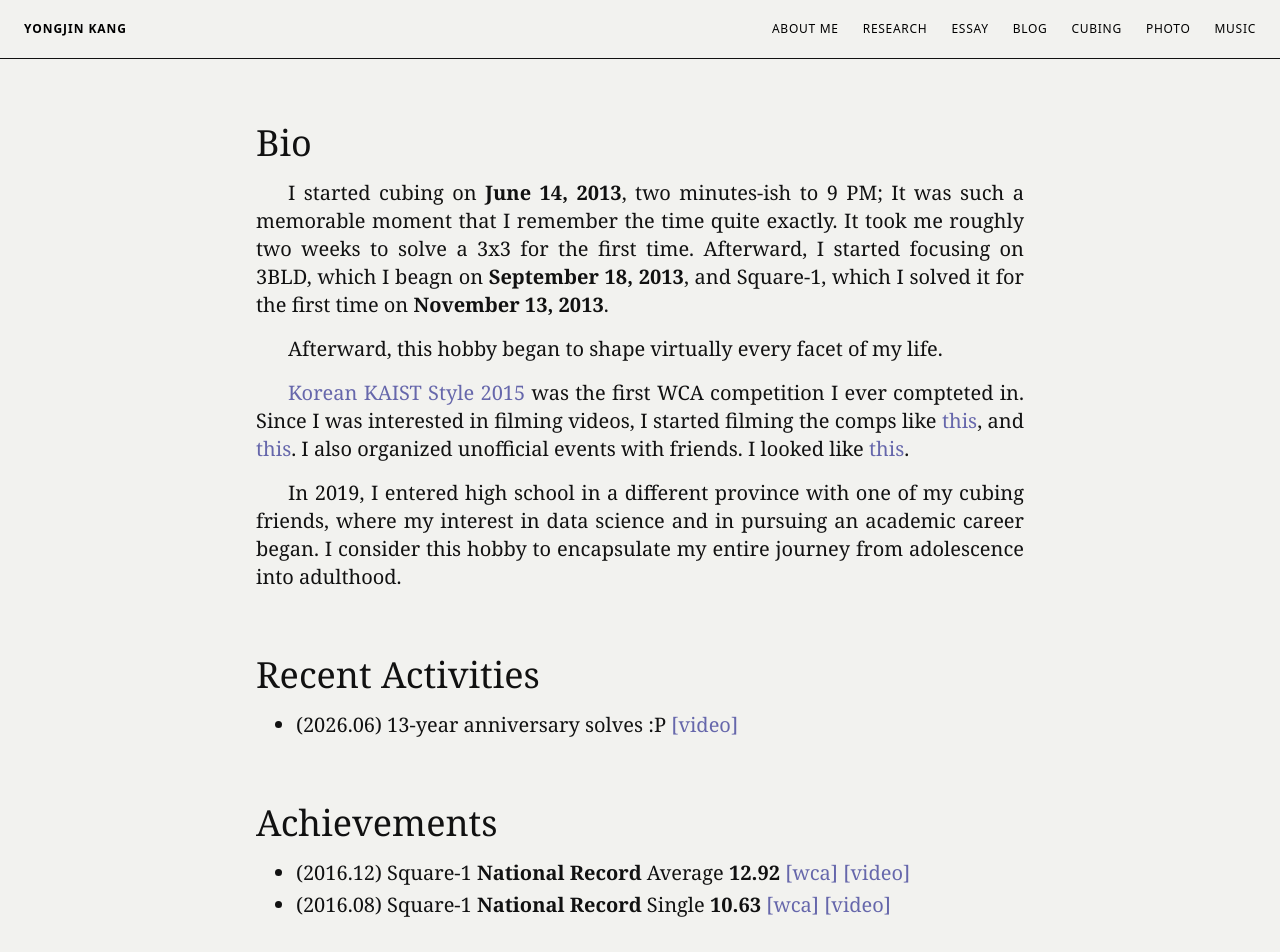
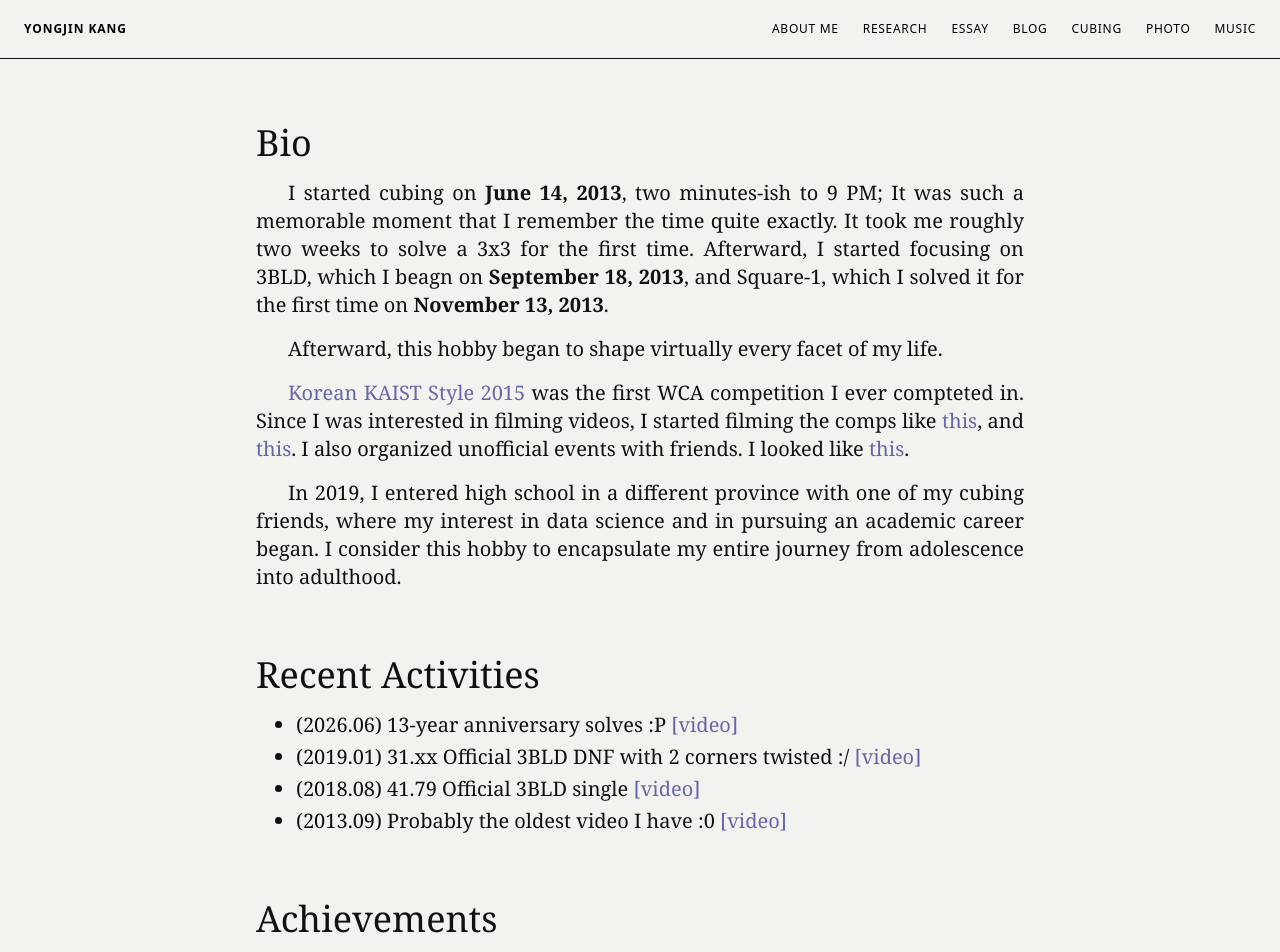
Before and after one commit to Rouxist/main-blog, a Next.js app: page /cubing in a window 1280 px wide. Shown: the top 952 px of the page. Built offline with nearby package versions, Linux system fonts and the light colour scheme.

Commit message:
content: (cubing) added videos

```diff
--- a/src/app/cubing/page.tsx
+++ b/src/app/cubing/page.tsx
@@ -62,10 +62,25 @@ export default function Cubing() {
             <ul className="list-disc pl-10">
               <li className="md:text-xl text-base my-1 leading-snug">
                 (2026.06) 13-year anniversary solves :P{' '}
-                <a
-                  href="https://youtu.be/zZte1DZWa-4?si=FSh3O3jCaevlJ7rr"
-                  target="_blank"
-                >
+                <a href="https://youtu.be/zZte1DZWa-4" target="_blank">
+                  [video]
+                </a>
+              </li>
+              <li className="md:text-xl text-base my-1 leading-snug">
+                (2019.01) 31.xx Official 3BLD DNF with 2 corners twisted :/{' '}
+                <a href="https://youtu.be/pJZcmsPHiCQ" target="_blank">
+                  [video]
+                </a>
+              </li>
+              <li className="md:text-xl text-base my-1 leading-snug">
+                (2018.08) 41.79 Official 3BLD single{' '}
+                <a href="https://youtu.be/ZMQV9b_H7UA" target="_blank">
+                  [video]
+                </a>
+              </li>
+              <li className="md:text-xl text-base my-1 leading-snug">
+                (2013.09) Probably the oldest video I have :0{' '}
+                <a href="https://youtu.be/h_WWjz1QSWI" target="_blank">
                   [video]
                 </a>
               </li>
```
